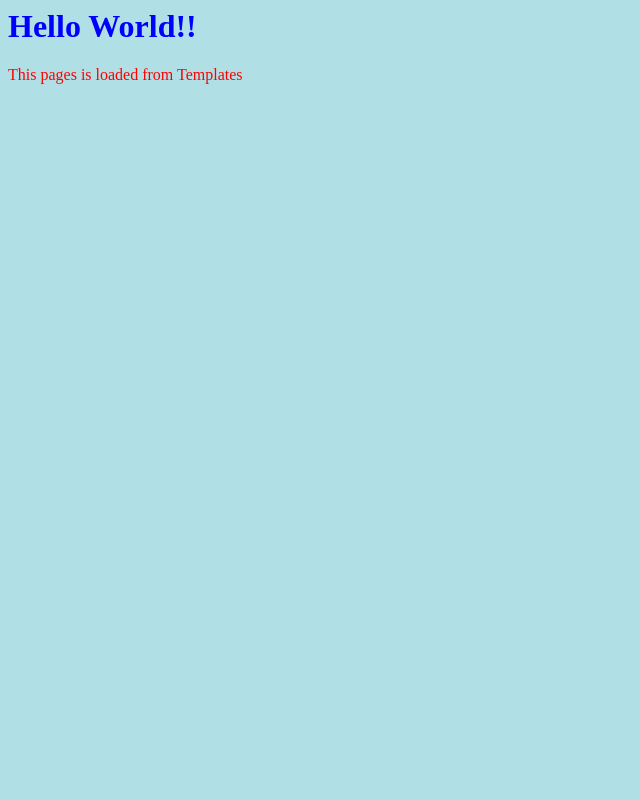
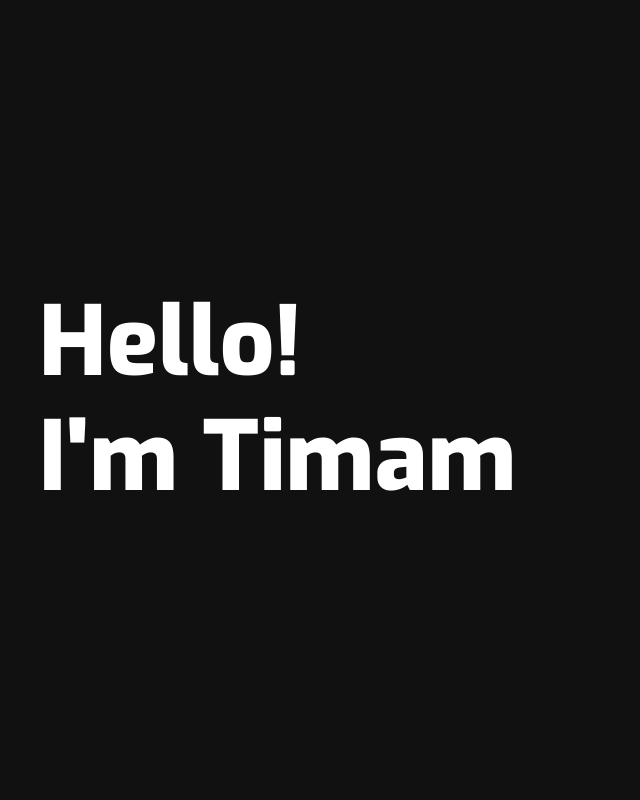
Before and after one commit to timam/timamio, a Django app: page / in a window 1280 px wide. Shown: the whole page, without its empty margins (0-640 px from the left). Run offline with Django 3.2, Linux system fonts and the light colour scheme; some libraries are stand-ins or nearby versions.

Commit message:
Fullscreen Hello Implemented

```diff
--- a/static/aboutme/css/style.css
+++ /dev/null
@@ -1,9 +0,0 @@
-body {
-    background-color: powderblue;
-}
-h1 {
-    color: blue;
-}
-p {
-    color: red;
-}
--- a/static/landing/css/style.css
+++ b/static/landing/css/style.css
@@ -1,9 +1,29 @@
-body {
-    background-color: powderblue;
+
+
+html, body {
+    height: 100%;
+    width: 100%;
 }
-h1 {
-    color: blue;
+
+.landing {
+    background: #111111;
+    display: table;
+    height: 100%;
+    min-height: 100;
+    width: 100%;
+    background-size: cover;
 }
-p {
-    color: red;
+
+.landing-text {
+    display: table-cell;
+    padding-left: 3%;
+
+    vertical-align: middle;
+    text-align: left;
+
+    color: #FFFFFF;
+    font-family: 'Exo', sans-serif;
+    font-weight: revert;
+    font-size: 600%;
+
 }
--- a/templates/landing/index.html
+++ b/templates/landing/index.html
@@ -1,13 +1,61 @@
-<html>
+<!doctype html>
+<html lang="en" xmlns="http://www.w3.org/1999/html">
+<head>
+    {% load static %}
+    <!-- Required meta tags -->
+    <meta charset="utf-8">
+    <meta name="viewport" content="width=device-width, initial-scale=1, shrink-to-fit=no">
 
-    <head>
-        {% load static %}
-        <link rel="stylesheet" type="text/css" href="{% static 'aboutme/css/style.css' %}" />
-    </head>
+    <!-- Bootstrap CSS -->
+    <link rel="stylesheet" href="https://maxcdn.bootstrapcdn.com/bootstrap/4.0.0/css/bootstrap.min.css"
+          integrity="sha384-Gn5384xqQ1aoWXA+058RXPxPg6fy4IWvTNh0E263XmFcJlSAwiGgFAW/dAiS6JXm" crossorigin="anonymous">
 
-    <body>
-        <h1> Hello World!!</h1>
-        <p> This pages is loaded from Templates</p>
-    </body>
+    <!-- Custom CSS -->
+    <link rel="stylesheet" href="../../static/landing/css/style.css">
+
+    <!-- Fonts -->
+    <link href="https://fonts.googleapis.com/css?family=Exo:200,300,400,500,800" rel="stylesheet">
+
+    <title>Hello, world!</title>
+</head>
+<body>
+
+{#<nav class="navbar navbar-expand-lg navbar-light">#}
+{#    <a class="navbar-brand" href="#">Navbar</a>#}
+{#    <button class="navbar-toggler" type="button" data-toggle="collapse" data-target="#navbarSupportedContent"#}
+{#            aria-controls="navbarSupportedContent" aria-expanded="false" aria-label="Toggle navigation">#}
+{#        <span class="navbar-toggler-icon"></span>#}
+{#    </button>#}
+{##}
+{#    <div class="collapse navbar-collapse" id="navbarSupportedContent">#}
+{#        <ul class="navbar-nav mr-auto">#}
+{#            <li class="nav-item active">#}
+{#                <a class="nav-link" href="#">Home <span class="sr-only">(current)</span></a>#}
+{#            </li>#}
+{#            <li class="nav-item">#}
+{#                <a class="nav-link" href="#">Link</a>#}
+{#            </li>#}
+{#        </ul>#}
+{#    </div>#}
+{#</nav>#}
+
+
+<div class='landing'>
+    <h1 class="landing-text">Hello!<br> I'm <strong>Timam</strong></h1>
+</div>
+
+
+<!-- Optional JavaScript -->
+<!-- jQuery first, then Popper.js, then Bootstrap JS -->
+<script src="https://code.jquery.com/jquery-3.2.1.slim.min.js"
+        integrity="sha384-KJ3o2DKtIkvYIK3UENzmM7KCkRr/rE9/Qpg6aAZGJwFDMVNA/GpGFF93hXpG5KkN"
+        crossorigin="anonymous"></script>
+<script src="https://cdnjs.cloudflare.com/ajax/libs/popper.js/1.12.9/umd/popper.min.js"
+        integrity="sha384-ApNbgh9B+Y1QKtv3Rn7W3mgPxhU9K/ScQsAP7hUibX39j7fakFPskvXusvfa0b4Q"
+        crossorigin="anonymous"></script>
+<script src="https://maxcdn.bootstrapcdn.com/bootstrap/4.0.0/js/bootstrap.min.js"
+        integrity="sha384-JZR6Spejh4U02d8jOt6vLEHfe/JQGiRRSQQxSfFWpi1MquVdAyjUar5+76PVCmYl"
+        crossorigin="anonymous"></script>
+</body>
 
 </html>
```
